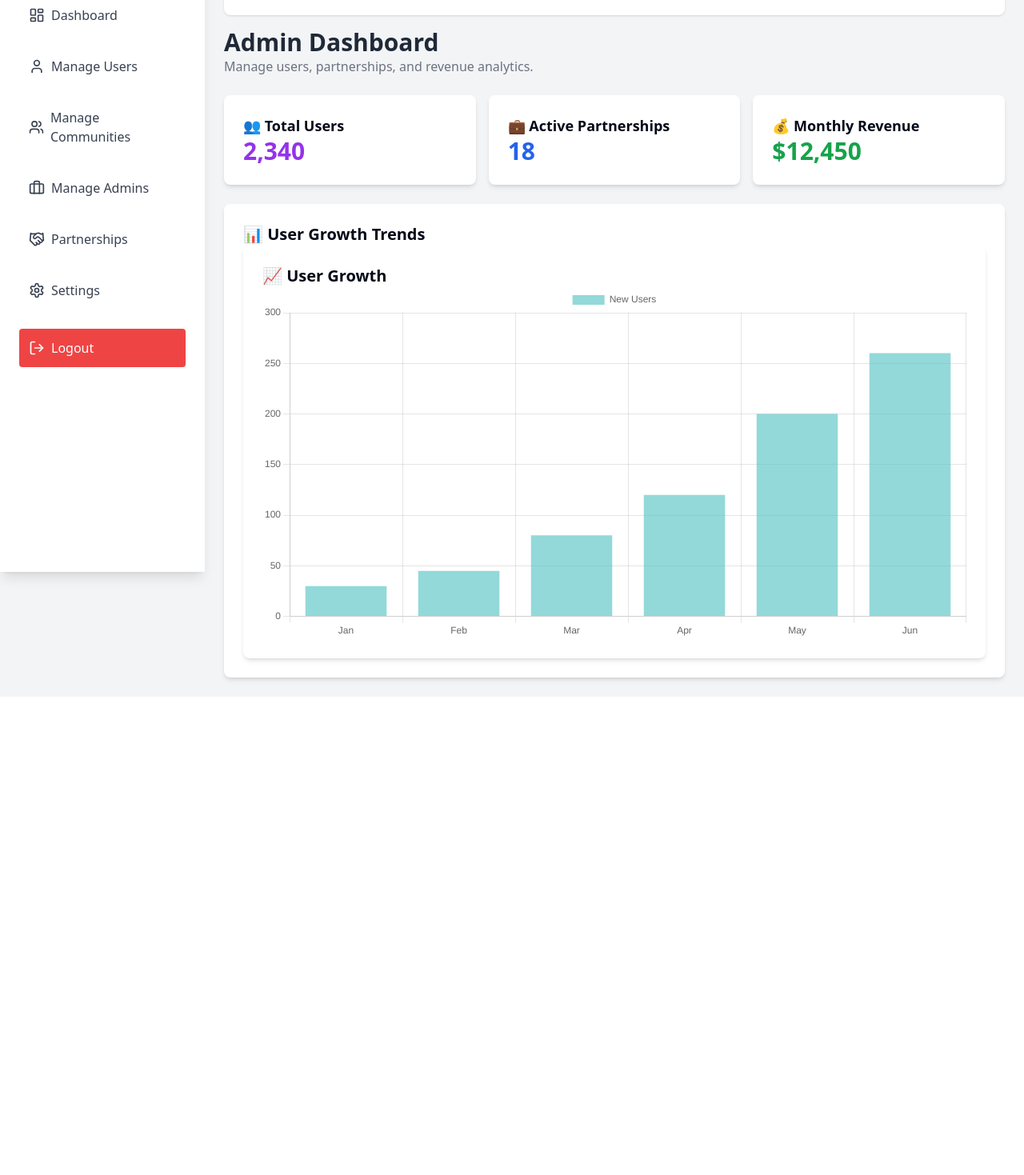
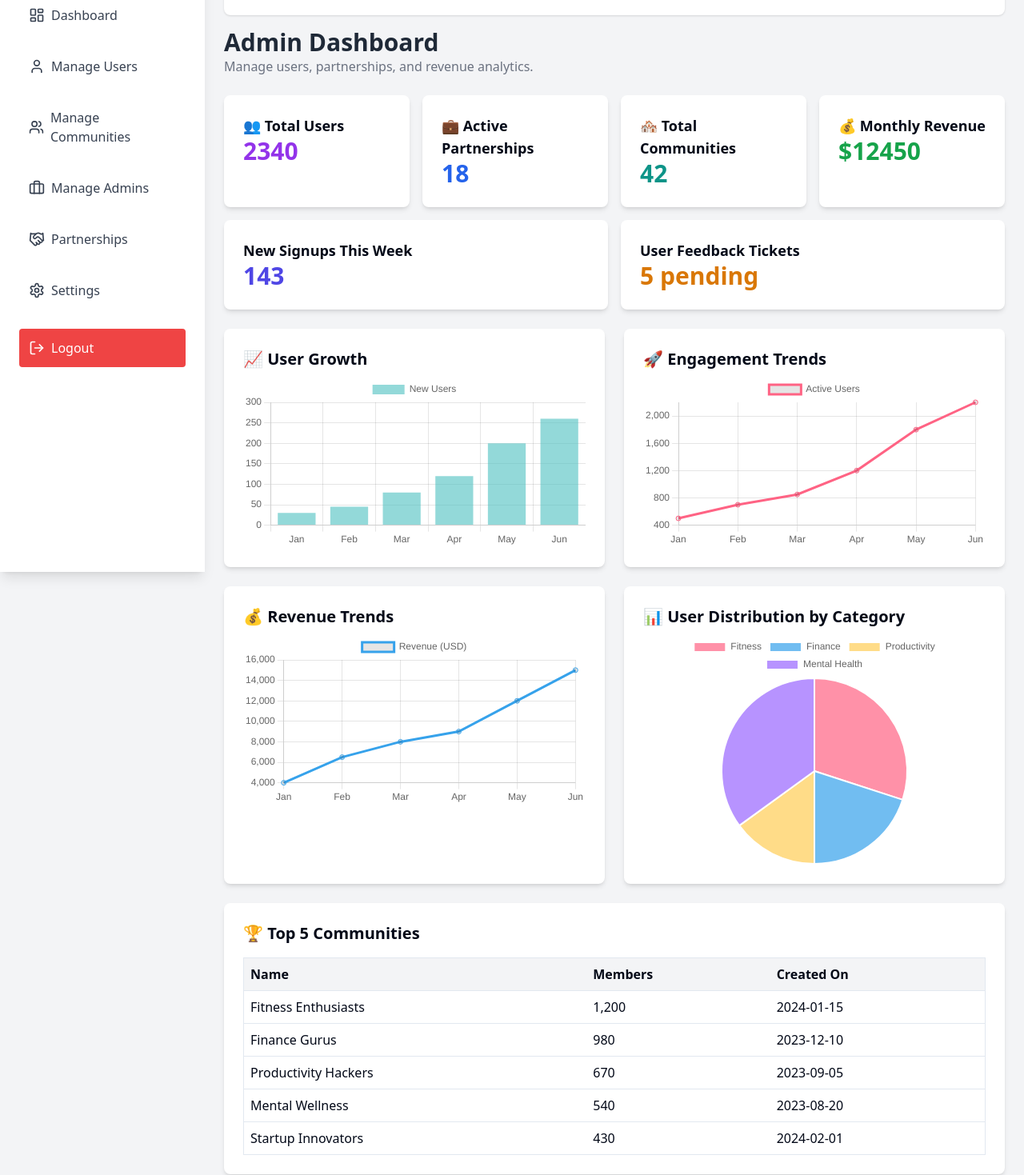
Before and after one commit to gabrielmeb/PRJ666, a Next.js app in the folder frontend/: page /admin/dashboard in a window 1280 px wide. Shown: the part 85-1554 px from the top of the page at 80% size. Before the commit the page ends 956 px from the top, so only its background shows below. Built offline with nearby package versions, Linux system fonts and the light colour scheme; sample sign-in values are in the browser's storage.

Commit message:
dashboard Updated!

```diff
--- a/frontend/src/pages/admin/dashboard.js
+++ b/frontend/src/pages/admin/dashboard.js
@@ -1,17 +1,108 @@
 import { useState, useEffect } from "react";
 import AdminLayout from "@/components/AdminLayout";
-import { Bar, Line } from "react-chartjs-2";
+import { Bar, Line, Pie } from "react-chartjs-2";
 import { Chart, registerables } from "chart.js";
 
 // Register Chart.js components
 Chart.register(...registerables);
 
 export default function AdminDashboard() {
+  // ---------------------------
+  // STATE: Overview Metrics
+  // ---------------------------
+  const [totalUsers, setTotalUsers] = useState(0);
+  const [activePartnerships, setActivePartnerships] = useState(0);
+  const [monthlyRevenue, setMonthlyRevenue] = useState(0);
+  const [totalCommunities, setTotalCommunities] = useState(0);
+
+  // Additional example metrics
+  const [newSignupsThisWeek, setNewSignupsThisWeek] = useState(0);
+  const [userFeedbackTickets, setUserFeedbackTickets] = useState(0);
+
+  // ---------------------------
+  // STATE: Graph Data
+  // ---------------------------
   const [userGrowthData, setUserGrowthData] = useState(null);
   const [engagementData, setEngagementData] = useState(null);
+  const [revenueTrendsData, setRevenueTrendsData] = useState(null);
+  const [userDistributionData, setUserDistributionData] = useState(null);
 
+  // ---------------------------
+  // STATE: Loading & Error
+  // ---------------------------
+  const [loading, setLoading] = useState(true);
+  const [error, setError] = useState("");
+
+  // If your endpoints need an admin token:
+  // Make sure you have it from localStorage or context
+  // const token = (typeof window !== 'undefined') ? localStorage.getItem("adminToken") : null;
+
+  // ---------------------------
+  // EFFECT: Fetch Dashboard Data
+  // ---------------------------
   useEffect(() => {
-    // Mock Data (Replace with API Call)
+    const fetchDashboardData = async () => {
+      setLoading(true);
+      setError("");
+
+      try {
+        /**
+         * 1) Fetch Real API Data (Where Possible)
+         *    Suppose you have an endpoint: /api/admin/stats/overview
+         *    that returns JSON like:
+         *    {
+         *       "totalUsers": 2340,
+         *       "activePartnerships": 18,
+         *       "monthlyRevenue": 12450,
+         *       "totalCommunities": 42,
+         *       "newSignupsThisWeek": 143,
+         *       "userFeedbackTickets": 5
+         *    }
+         */
+        // Example Real Call:
+        // const resOverview = await fetch(
+        //   `${process.env.NEXT_PUBLIC_API_URL}/api/admin/stats/overview`,
+        //   {
+        //     headers: { Authorization: `Bearer ${token}` },
+        //   }
+        // );
+        // if (!resOverview.ok) {
+        //   throw new Error("Failed to fetch overview stats");
+        // }
+        // const dataOverview = await resOverview.json();
+
+        // For demonstration, let's pretend we made the call and parse dummy data:
+        const dataOverview = {
+          totalUsers: 2340,
+          activePartnerships: 18,
+          monthlyRevenue: 12450,
+          totalCommunities: 42,
+          newSignupsThisWeek: 143,
+          userFeedbackTickets: 5,
+        };
+
+        // Set metrics
+        setTotalUsers(dataOverview.totalUsers);
+        setActivePartnerships(dataOverview.activePartnerships);
+        setMonthlyRevenue(dataOverview.monthlyRevenue);
+        setTotalCommunities(dataOverview.totalCommunities);
+        setNewSignupsThisWeek(dataOverview.newSignupsThisWeek);
+        setUserFeedbackTickets(dataOverview.userFeedbackTickets);
+
+        /**
+         * 2) For Graphs, either fetch from separate endpoints or use dummy data
+         *    e.g., /api/admin/stats/user-growth => { labels: [...], data: [...] }
+         */
+        // Real call example:
+        // const [resUserGrowth, resEngagement, resRevenueTrends, resUserDist] = await Promise.all([
+        //   fetch(`${process.env.NEXT_PUBLIC_API_URL}/api/admin/stats/user-growth`, { headers: { Authorization: `Bearer ${token}` } }),
+        //   fetch(`${process.env.NEXT_PUBLIC_API_URL}/api/admin/stats/engagement`, { headers: { Authorization: `Bearer ${token}` } }),
+        //   fetch(`${process.env.NEXT_PUBLIC_API_URL}/api/admin/stats/revenue-trends`, { headers: { Authorization: `Bearer ${token}` } }),
+        //   fetch(`${process.env.NEXT_PUBLIC_API_URL}/api/admin/stats/user-distribution`, { headers: { Authorization: `Bearer ${token}` } }),
+        // ]);
+        // parse them similarly
+
+        // We'll mock them here:
         setUserGrowthData({
           labels: ["Jan", "Feb", "Mar", "Apr", "May", "Jun"],
           datasets: [
@@ -34,36 +125,198 @@ export default function AdminDashboard() {
             },
           ],
         });
+
+        setRevenueTrendsData({
+          labels: ["Jan", "Feb", "Mar", "Apr", "May", "Jun"],
+          datasets: [
+            {
+              label: "Revenue (USD)",
+              data: [4000, 6500, 8000, 9000, 12000, 15000],
+              borderColor: "rgba(54, 162, 235, 1)",
+              fill: false,
+            },
+          ],
+        });
+
+        // Fixing the Pie Chart size by specifying a custom width/height,
+        // or using "maintainAspectRatio: false" and wrapping in a container
+        setUserDistributionData({
+          labels: ["Fitness", "Finance", "Productivity", "Mental Health"],
+          datasets: [
+            {
+              label: "User Preferences",
+              data: [300, 200, 150, 350],
+              backgroundColor: [
+                "rgba(255, 99, 132, 0.7)",
+                "rgba(54, 162, 235, 0.7)",
+                "rgba(255, 206, 86, 0.7)",
+                "rgba(153, 102, 255, 0.7)",
+              ],
+            },
+          ],
+        });
+      } catch (err) {
+        console.error(err);
+        setError(err.message || "Failed to load dashboard data");
+      } finally {
+        setLoading(false);
+      }
+    };
+
+    fetchDashboardData();
   }, []);
 
+  // ---------------------------
+  // RENDER: Loading & Error
+  // ---------------------------
+  if (loading) {
+    return (
+      <AdminLayout>
+        <div className="p-6">
+          <h1 className="text-xl font-bold">Loading Dashboard...</h1>
+        </div>
+      </AdminLayout>
+    );
+  }
+
+  if (error) {
+    return (
+      <AdminLayout>
+        <div className="p-6">
+          <h1 className="text-xl font-bold text-red-600">Error</h1>
+          <p>{error}</p>
+        </div>
+      </AdminLayout>
+    );
+  }
+
+  // ---------------------------
+  // RENDER: Dashboard Layout
+  // ---------------------------
   return (
     <AdminLayout>
       <h1 className="text-3xl font-bold text-gray-800">Admin Dashboard</h1>
       <p className="text-gray-500">Manage users, partnerships, and revenue analytics.</p>
 
       {/* Overview Cards */}
-      <div className="mt-6 grid grid-cols-3 gap-4">
+      <div className="mt-6 grid grid-cols-1 sm:grid-cols-2 lg:grid-cols-4 gap-4">
         <div className="bg-white p-6 rounded-lg shadow-md">
           <h2 className="text-lg font-semibold">👥 Total Users</h2>
-          <p className="text-3xl font-bold text-purple-600">2,340</p>
+          <p className="text-3xl font-bold text-purple-600">{totalUsers}</p>
         </div>
         <div className="bg-white p-6 rounded-lg shadow-md">
           <h2 className="text-lg font-semibold">💼 Active Partnerships</h2>
-          <p className="text-3xl font-bold text-blue-600">18</p>
+          <p className="text-3xl font-bold text-blue-600">{activePartnerships}</p>
+        </div>
+        <div className="bg-white p-6 rounded-lg shadow-md">
+          <h2 className="text-lg font-semibold">🏘️ Total Communities</h2>
+          <p className="text-3xl font-bold text-teal-600">{totalCommunities}</p>
         </div>
         <div className="bg-white p-6 rounded-lg shadow-md">
           <h2 className="text-lg font-semibold">💰 Monthly Revenue</h2>
-          <p className="text-3xl font-bold text-green-600">$12,450</p>
+          <p className="text-3xl font-bold text-green-600">${monthlyRevenue}</p>
         </div>
       </div>
 
-      {/* Placeholder for analytics */}
-      <div className="mt-6 bg-white p-6 rounded-lg shadow-md">
-        <h2 className="text-xl font-semibold">📊 User Growth Trends</h2>
+      {/* Additional Metrics Cards */}
+      <div className="mt-4 grid grid-cols-1 sm:grid-cols-2 lg:grid-cols-2 gap-4">
         <div className="bg-white p-6 rounded-lg shadow-md">
-          <h2 className="text-xl font-semibold">📈 User Growth</h2>
+          <h2 className="text-lg font-semibold">New Signups This Week</h2>
+          <p className="text-3xl font-bold text-indigo-600">
+            {newSignupsThisWeek}
+          </p>
+        </div>
+        <div className="bg-white p-6 rounded-lg shadow-md">
+          <h2 className="text-lg font-semibold">User Feedback Tickets</h2>
+          <p className="text-3xl font-bold text-amber-600">
+            {userFeedbackTickets} pending
+          </p>
+        </div>
+      </div>
+
+      {/* Analytics Section */}
+      <div className="mt-6 grid grid-cols-1 lg:grid-cols-2 gap-6">
+        {/* User Growth (Bar Chart) */}
+        <div className="bg-white p-6 rounded-lg shadow-md">
+          <h2 className="text-xl font-semibold mb-2">📈 User Growth</h2>
           {userGrowthData && <Bar data={userGrowthData} />}
         </div>
+
+        {/* Engagement Trends (Line Chart) */}
+        <div className="bg-white p-6 rounded-lg shadow-md">
+          <h2 className="text-xl font-semibold mb-2">🚀 Engagement Trends</h2>
+          {engagementData && <Line data={engagementData} />}
+        </div>
+
+        {/* Revenue Trends (Line Chart) */}
+        <div className=" bg-white p-6 rounded-lg shadow-md">
+          <h2 className="text-xl font-semibold mb-2">💰 Revenue Trends</h2>
+          {revenueTrendsData && <Line data={revenueTrendsData} />}
+        </div>
+
+        {/* User Distribution (Pie Chart) */}
+        <div className="bg-white p-6 rounded-lg shadow-md">
+          <h2 className="text-xl font-semibold mb-2">📊 User Distribution by Category</h2>
+          <Pie className="max-h-72"
+            data={{
+              labels: ["Fitness", "Finance", "Productivity", "Mental Health"],
+              datasets: [
+                {
+                  label: "User Preferences",
+                  data: [300, 200, 150, 350],
+                  backgroundColor: [
+                    "rgba(255, 99, 132, 0.7)",
+                    "rgba(54, 162, 235, 0.7)",
+                    "rgba(255, 206, 86, 0.7)",
+                    "rgba(153, 102, 255, 0.7)",
+                  ],
+                },
+              ],
+            }}
+          />
+        </div>
+      </div>
+
+      {/* Potential Table of Top 5 Communities */}
+      <div className="mt-6 bg-white p-6 rounded-lg shadow-md">
+        <h2 className="text-xl font-semibold mb-4">🏆 Top 5 Communities</h2>
+        <table className="w-full border">
+          <thead>
+            <tr className="bg-gray-100 border-b">
+              <th className="p-2 text-left">Name</th>
+              <th className="p-2 text-left">Members</th>
+              <th className="p-2 text-left">Created On</th>
+            </tr>
+          </thead>
+          <tbody>
+            {/* Sample data rows - or real API call */}
+            <tr className="border-b">
+              <td className="p-2">Fitness Enthusiasts</td>
+              <td className="p-2">1,200</td>
+              <td className="p-2">2024-01-15</td>
+            </tr>
+            <tr className="border-b">
+              <td className="p-2">Finance Gurus</td>
+              <td className="p-2">980</td>
+              <td className="p-2">2023-12-10</td>
+            </tr>
+            <tr className="border-b">
+              <td className="p-2">Productivity Hackers</td>
+              <td className="p-2">670</td>
+              <td className="p-2">2023-09-05</td>
+            </tr>
+            <tr className="border-b">
+              <td className="p-2">Mental Wellness</td>
+              <td className="p-2">540</td>
+              <td className="p-2">2023-08-20</td>
+            </tr>
+            <tr>
+              <td className="p-2">Startup Innovators</td>
+              <td className="p-2">430</td>
+              <td className="p-2">2024-02-01</td>
+            </tr>
+          </tbody>
+        </table>
       </div>
     </AdminLayout>
   );
```
Also changed, not shown: 1 other file (tests, documents, lock files or other folders). Lines whose indentation alone changed are shown as unchanged.
